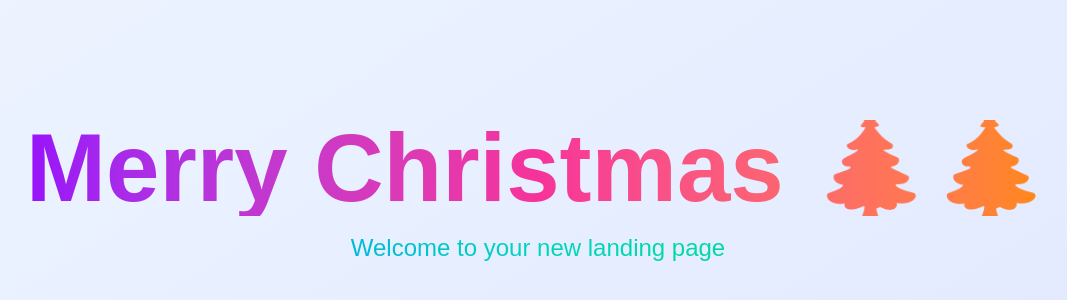
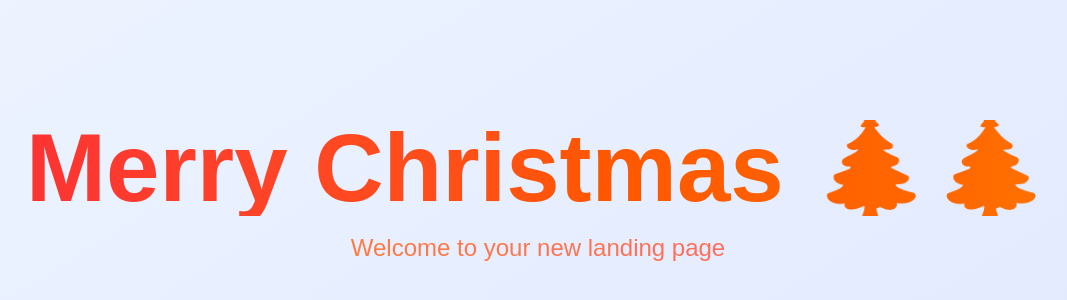
Before and after one commit to ns-test-org/ai-conflicts-resolve-testing-02, a Next.js app in the folder packages/ai-conflicts-resolve-testing-02/: page / in a window 1280 px wide. Shown: the part 208-508 px from the top of the page, without its empty margins (102-1169 px from the left). Built offline with nearby package versions, Linux system fonts and the light colour scheme.

Commit message:
AI chat session: Updated code and files

```diff
--- a/packages/ai-conflicts-resolve-testing-02/src/app/globals.css
+++ b/packages/ai-conflicts-resolve-testing-02/src/app/globals.css
@@ -147,3 +147,21 @@ body {
 .animate-bounce-horizontal {
   animation: bounce-horizontal 1.5s ease-in-out infinite;
 }
+
+/* Animated gradient for warm colors */
+@keyframes gradient {
+  0% {
+    background-position: 0% 50%;
+  }
+  50% {
+    background-position: 100% 50%;
+  }
+  100% {
+    background-position: 0% 50%;
+  }
+}
+
+.animate-gradient {
+  background-size: 200% 200%;
+  animation: gradient 3s ease infinite;
+}
--- a/packages/ai-conflicts-resolve-testing-02/src/app/page.tsx
+++ b/packages/ai-conflicts-resolve-testing-02/src/app/page.tsx
@@ -2,10 +2,10 @@ export default function Landing() {
   return (
     <div className="min-h-screen w-full flex items-center justify-center bg-gradient-to-br from-blue-50 to-indigo-100">
       <div className="text-center px-6">
-        <h1 className="text-6xl md:text-8xl font-bold mb-4 bg-gradient-to-r from-purple-600 via-pink-500 to-orange-400 bg-clip-text text-transparent">
+        <h1 className="text-6xl md:text-8xl font-bold mb-4 bg-gradient-to-r from-red-500 via-orange-500 to-yellow-400 bg-clip-text text-transparent animate-gradient">
           Merry Christmas 🎄🎄
         </h1>
-        <p className="text-xl md:text-2xl bg-gradient-to-r from-blue-500 via-teal-400 to-green-400 bg-clip-text text-transparent">
+        <p className="text-xl md:text-2xl bg-gradient-to-r from-orange-400 via-red-400 to-pink-500 bg-clip-text text-transparent animate-gradient">
           Welcome to your new landing page
         </p>
       </div>
```
